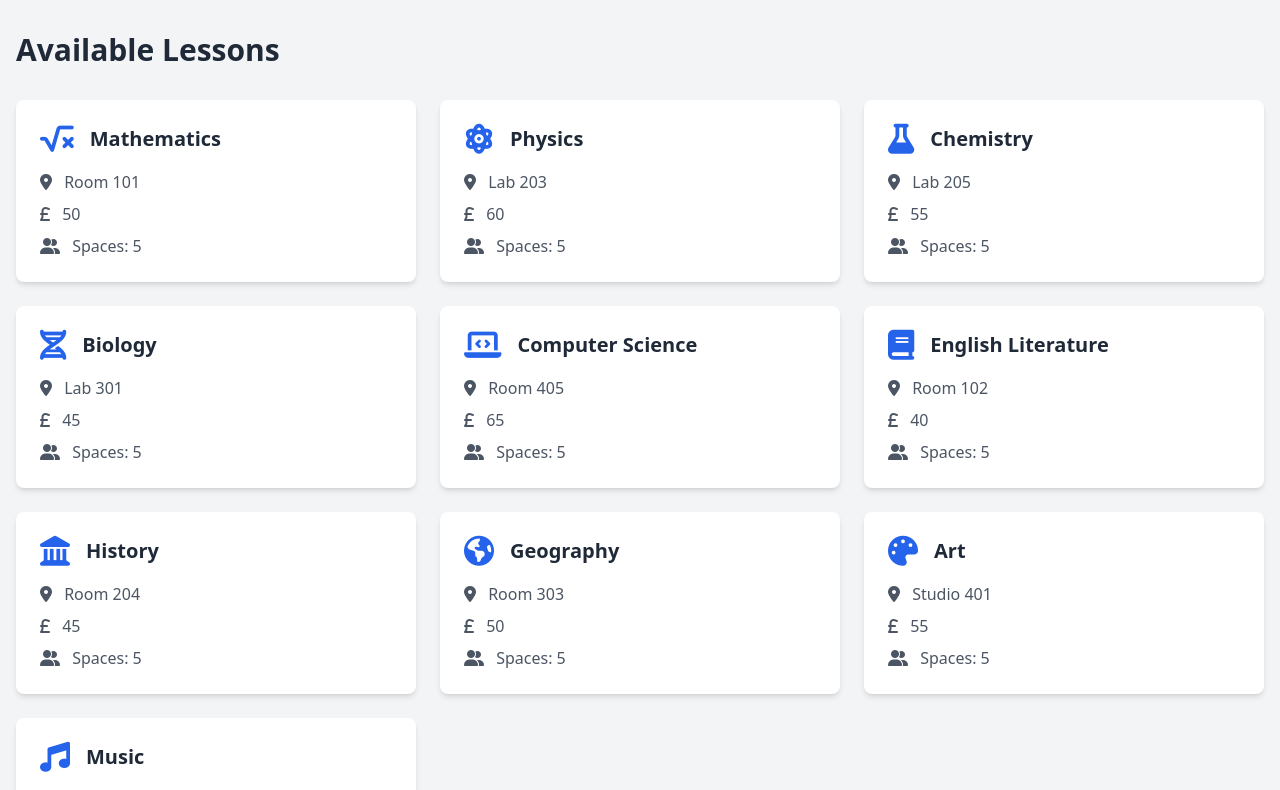
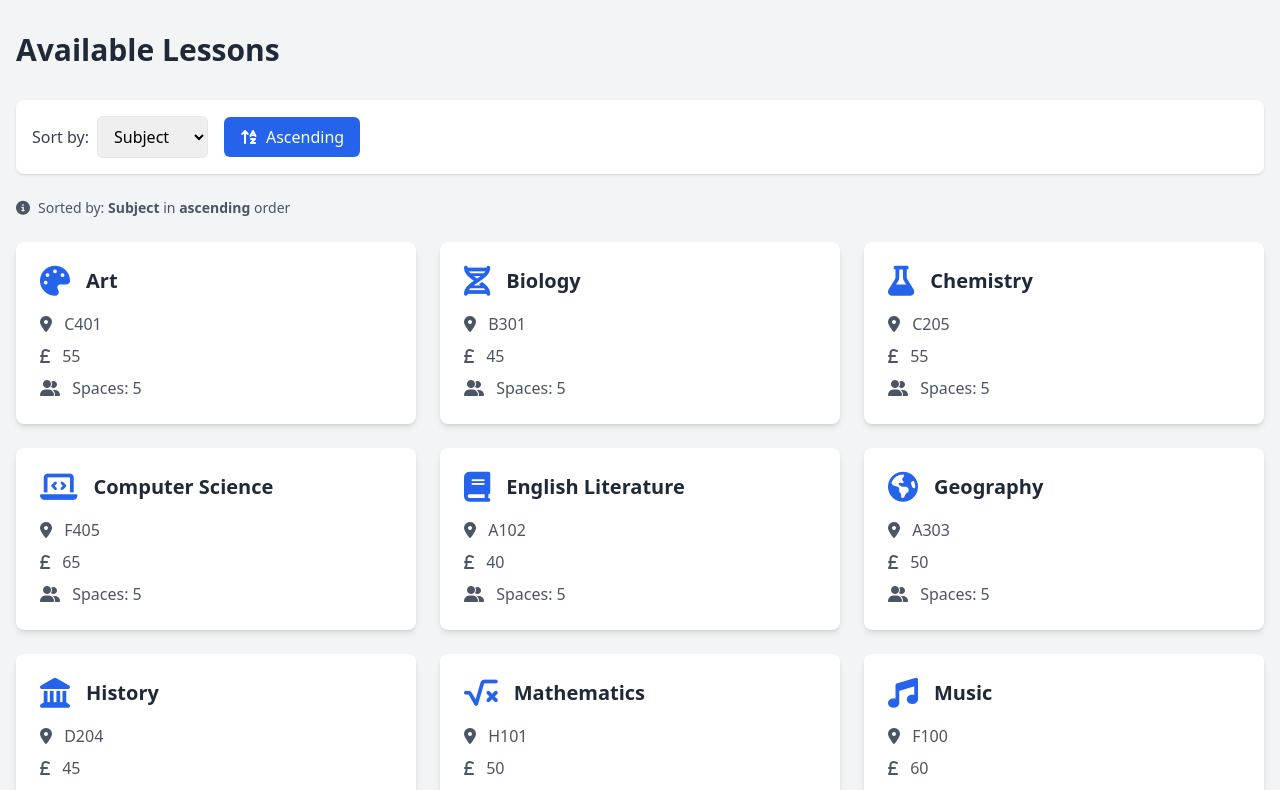
Before and after one commit to Ale-Popovici/Frontend-CST3144, a Vue app in the folder frontend/: page / in a window 1280 px wide. Shown: the top 790 px of the page. Built offline with nearby package versions, Linux system fonts and the light colour scheme.

Commit message:
Sort Functionality

```diff
--- a/frontend/src/assets/main.css
+++ b/frontend/src/assets/main.css
@@ -1,3 +1,20 @@
+/* src/assets/main.css */
 @tailwind base;
 @tailwind components;
 @tailwind utilities;
+
+/* Add custom transitions for sorting */
+.grid {
+  @apply transition-all duration-300;
+}
+
+.lesson-card-enter-active,
+.lesson-card-leave-active {
+  transition: all 0.3s ease;
+}
+
+.lesson-card-enter-from,
+.lesson-card-leave-to {
+  opacity: 0;
+  transform: translateY(30px);
+}
--- a/frontend/src/components/LessonList.vue
+++ b/frontend/src/components/LessonList.vue
@@ -1,25 +1,106 @@
 <template>
   <div class="container mx-auto px-4 py-8">
     <h1 class="text-3xl font-bold text-gray-800 mb-8">Available Lessons</h1>
-    <div class="grid grid-cols-1 md:grid-cols-2 lg:grid-cols-3 gap-6">
-      <LessonCard v-for="lesson in lessons" :key="lesson.id" :lesson="lesson" />
+
+    <!-- Sorting Controls -->
+    <div
+      class="flex flex-wrap gap-4 mb-6 items-center bg-white p-4 rounded-lg shadow"
+    >
+      <div class="flex items-center">
+        <label for="sortBy" class="mr-2 text-gray-700">Sort by:</label>
+        <select
+          id="sortBy"
+          v-model="sortBy"
+          class="border rounded-md px-3 py-2 focus:outline-none focus:ring-2 focus:ring-blue-500"
+        >
+          <option value="subject">Subject</option>
+          <option value="location">Location</option>
+          <option value="price">Price</option>
+          <option value="spaces">Spaces</option>
+        </select>
+      </div>
+
+      <button
+        @click="toggleSortOrder"
+        class="flex items-center gap-2 px-4 py-2 bg-blue-600 text-white rounded-md hover:bg-blue-700 transition-colors"
+      >
+        <i :class="['fas', sortOrderIcon]"></i>
+        {{ sortOrderText }}
+      </button>
+    </div>
+
+    <!-- Sort Indicator -->
+    <SortIndicator :attribute="sortBy" :order="ascending" class="mb-6" />
+
+    <!-- Lessons Grid -->
+    <div
+      class="grid grid-cols-1 md:grid-cols-2 lg:grid-cols-3 gap-6"
+      :key="sortBy + ascending"
+    >
+      <LessonCard
+        v-for="lesson in sortedLessons"
+        :key="lesson.id"
+        :lesson="lesson"
+      />
     </div>
   </div>
 </template>
 
 <script>
 import LessonCard from "./LessonCard.vue";
+import SortIndicator from "./SortIndicator.vue";
 import { lessons } from "../data/lessons.js";
 
 export default {
   name: "LessonList",
   components: {
     LessonCard,
+    SortIndicator,
   },
   data() {
     return {
       lessons,
+      sortBy: "subject", // default sort attribute
+      ascending: true, // default sort order
     };
+  },
+  computed: {
+    sortedLessons() {
+      return [...this.lessons].sort((a, b) => {
+        let compareA = a[this.sortBy];
+        let compareB = b[this.sortBy];
+
+        // Handle string comparison
+        if (typeof compareA === "string") {
+          compareA = compareA.toLowerCase();
+          compareB = compareB.toLowerCase();
+        }
+
+        // Handle numeric comparison
+        if (this.sortBy === "price" || this.sortBy === "spaces") {
+          compareA = Number(compareA);
+          compareB = Number(compareB);
+        }
+
+        if (compareA < compareB) return this.ascending ? -1 : 1;
+        if (compareA > compareB) return this.ascending ? 1 : -1;
+        return 0;
+      });
+    },
+    sortOrderIcon() {
+      if (this.sortBy === "price" || this.sortBy === "spaces") {
+        return this.ascending ? "fa-arrow-up-1-9" : "fa-arrow-down-9-1";
+      }
+      return this.ascending ? "fa-arrow-up-a-z" : "fa-arrow-down-z-a";
+    },
+    sortOrderText() {
+      return this.ascending ? "Ascending" : "Descending";
+    },
+  },
+  methods: {
+    toggleSortOrder() {
+      this.ascending = !this.ascending;
+    },
   },
 };
 </script>
--- /dev/null
+++ b/frontend/src/components/SortIndicator.vue
@@ -0,0 +1,30 @@
+<template>
+  <div class="flex items-center text-sm text-gray-600 mt-2">
+    <i class="fas fa-info-circle mr-2"></i>
+    <span>
+      Sorted by: <strong>{{ formatAttribute(attribute) }}</strong> in
+      <strong>{{ order ? "ascending" : "descending" }}</strong> order
+    </span>
+  </div>
+</template>
+
+<script>
+export default {
+  name: "SortIndicator",
+  props: {
+    attribute: {
+      type: String,
+      required: true,
+    },
+    order: {
+      type: Boolean,
+      required: true,
+    },
+  },
+  methods: {
+    formatAttribute(attr) {
+      return attr.charAt(0).toUpperCase() + attr.slice(1);
+    },
+  },
+};
+</script>
--- a/frontend/src/data/lessons.js
+++ b/frontend/src/data/lessons.js
@@ -2,7 +2,7 @@ export const lessons = [
   {
     id: 1,
     subject: "Mathematics",
-    location: "Room 101",
+    location: "H101",
     price: 50,
     spaces: 5,
     icon: "fa-square-root-variable",
@@ -10,7 +10,7 @@ export const lessons = [
   {
     id: 2,
     subject: "Physics",
-    location: "Lab 203",
+    location: "A203",
     price: 60,
     spaces: 5,
     icon: "fa-atom",
@@ -18,7 +18,7 @@ export const lessons = [
   {
     id: 3,
     subject: "Chemistry",
-    location: "Lab 205",
+    location: "C205",
     price: 55,
     spaces: 5,
     icon: "fa-flask",
@@ -26,7 +26,7 @@ export const lessons = [
   {
     id: 4,
     subject: "Biology",
-    location: "Lab 301",
+    location: "B301",
     price: 45,
     spaces: 5,
     icon: "fa-dna",
@@ -34,7 +34,7 @@ export const lessons = [
   {
     id: 5,
     subject: "Computer Science",
-    location: "Room 405",
+    location: "F405",
     price: 65,
     spaces: 5,
     icon: "fa-laptop-code",
@@ -42,7 +42,7 @@ export const lessons = [
   {
     id: 6,
     subject: "English Literature",
-    location: "Room 102",
+    location: "A102",
     price: 40,
     spaces: 5,
     icon: "fa-book",
@@ -50,7 +50,7 @@ export const lessons = [
   {
     id: 7,
     subject: "History",
-    location: "Room 204",
+    location: "D204",
     price: 45,
     spaces: 5,
     icon: "fa-landmark",
@@ -58,7 +58,7 @@ export const lessons = [
   {
     id: 8,
     subject: "Geography",
-    location: "Room 303",
+    location: "A303",
     price: 50,
     spaces: 5,
     icon: "fa-earth-americas",
@@ -66,7 +66,7 @@ export const lessons = [
   {
     id: 9,
     subject: "Art",
-    location: "Studio 401",
+    location: "C401",
     price: 55,
     spaces: 5,
     icon: "fa-palette",
@@ -74,7 +74,7 @@ export const lessons = [
   {
     id: 10,
     subject: "Music",
-    location: "Music Hall",
+    location: "F100",
     price: 60,
     spaces: 5,
     icon: "fa-music",
```
